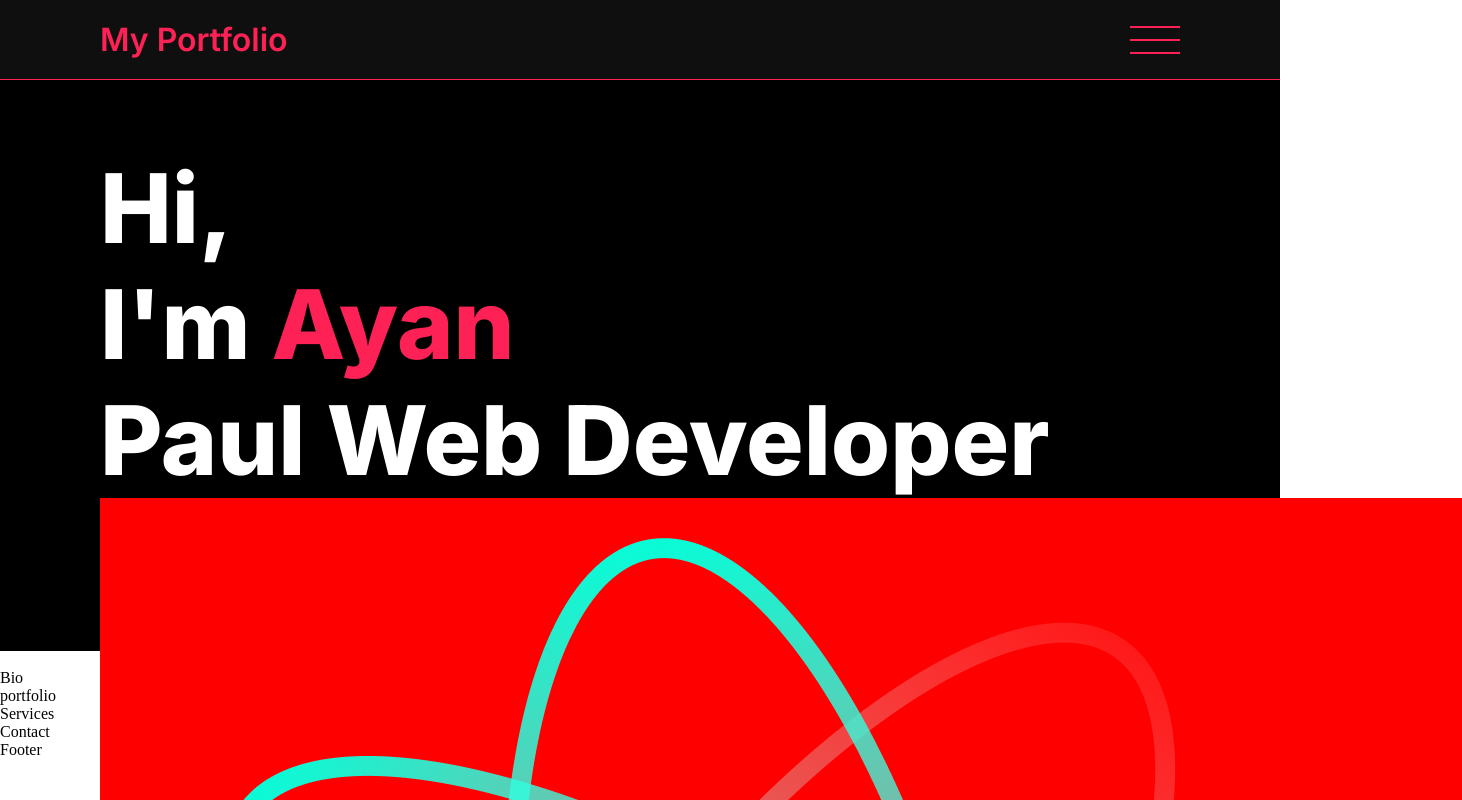
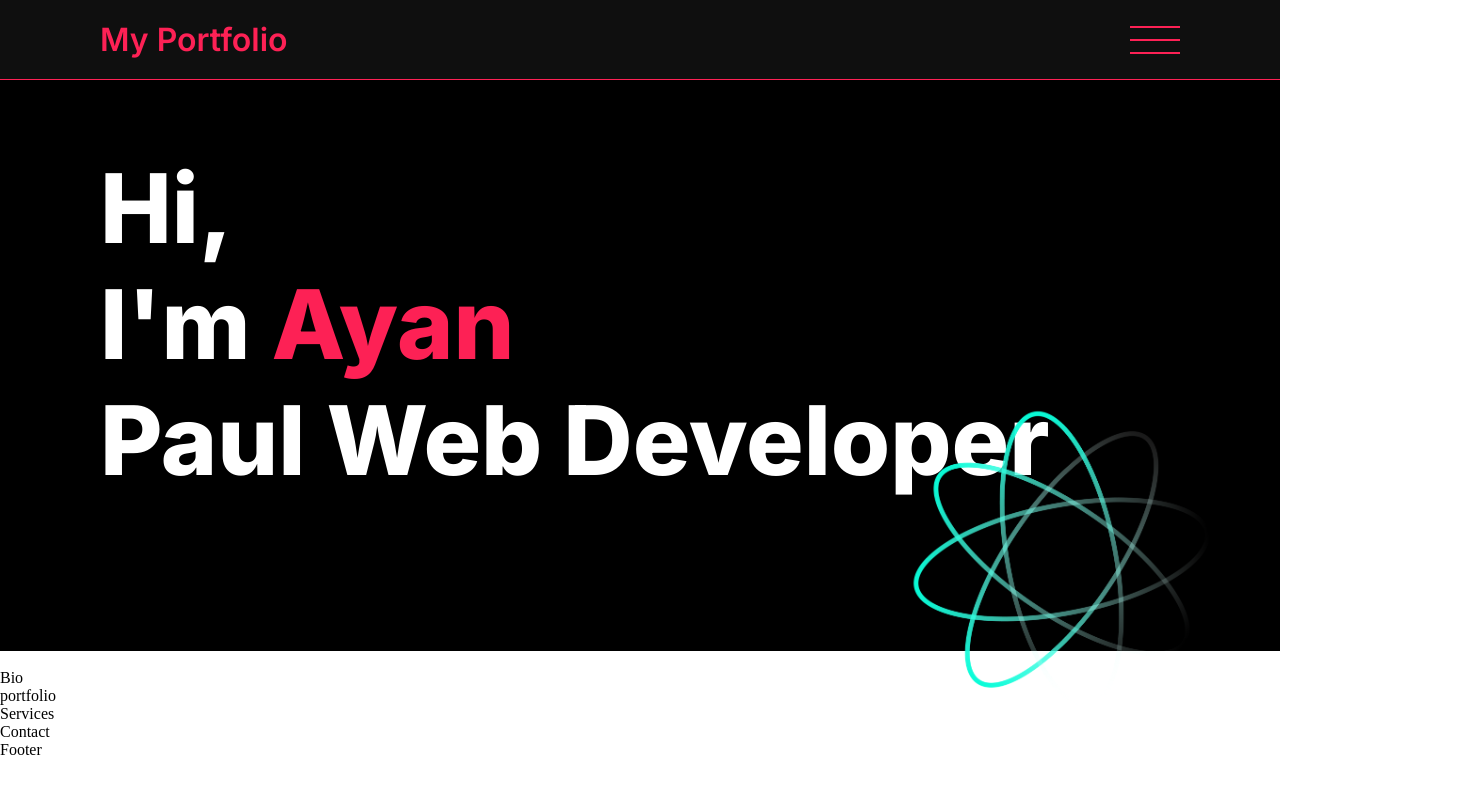
Before and after one commit to Ayanpaul11/Portfolio, a React (Vite) app: page / in a window 1280 px wide. Shown: the top 800 px of the page, 1462 px wide, since content can reach past the window. Built offline with nearby package versions, Linux system fonts and the light colour scheme.

Commit message:
Update Header.module.css

```diff
--- a/src/Components/Home/Css/Header.module.css
+++ b/src/Components/Home/Css/Header.module.css
@@ -1,6 +1,7 @@
 @import url('https://fonts.googleapis.com/css2?family=Inter:wght@800&display=swap');
 
 .mDiv {
+    position: relative;
     height: 500.83px;
     background-color: #000000;
     color: #fff;
@@ -20,5 +21,11 @@
 }
 
 .ImgReact {
-    background-color: red;
+    width: 321px;
+    /* height: 693.46px; */
+    /* background-color: red; */
+    position: absolute;
+    bottom: -64px;
+    right: 54.3px;
+    z-index: 0;
 }
```
